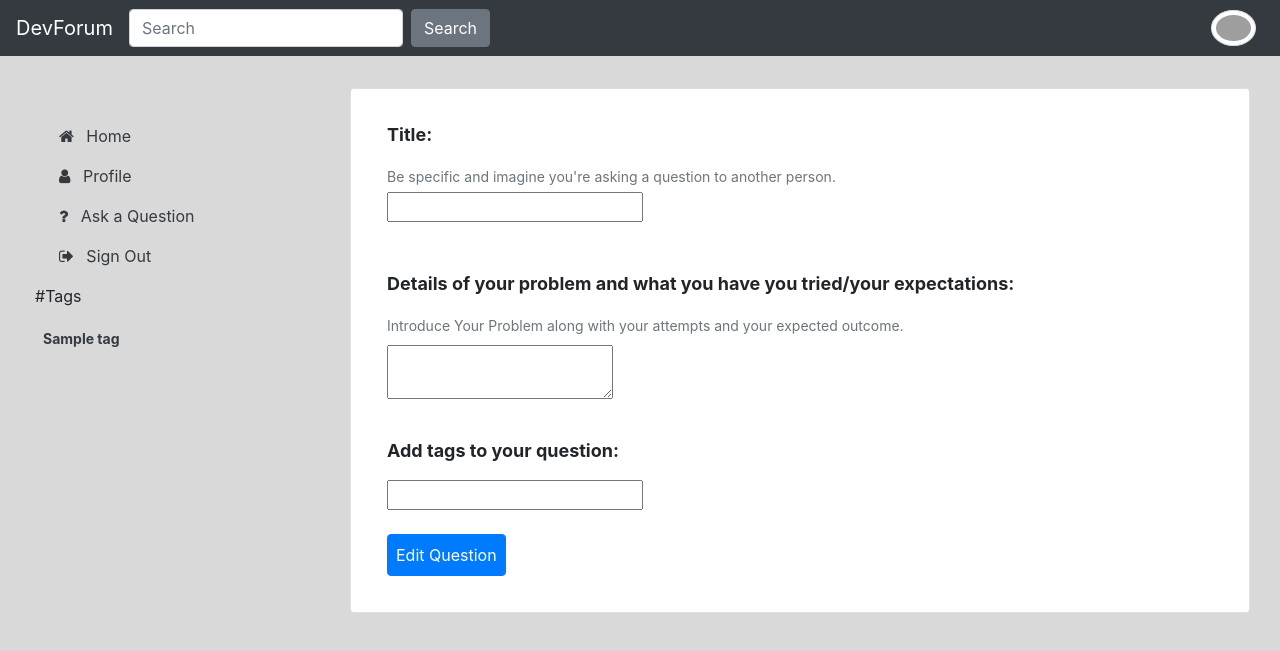
After one commit to SubidShrestha/devforum, a Django app: template templates/pages/post_details.html in a window 1280 px wide. The commit adds this page. Shown: the top 651 px of the page. Run offline with Django 4.2, Linux system fonts and the light colour scheme; the template is opened without the code that fills it: most values are stand-ins (such as "Sample title", 1, 10 or a date in 2020); form fields are guessed from the names that the template uses; some libraries are stand-ins or nearby versions; grey boxes are pictures that could not be loaded.

```diff
--- a/post/urls.py
+++ b/post/urls.py
@@ -5,6 +5,7 @@ urlpatterns = [
     path("create/", PostCreateView.as_view(),name='post-create'),
     path("signout/", LogoutView.as_view(),name='user-logout'),
     path("detail/<int:id>", PostReplyView.as_view(),name='post-reply'),
+    path("edit/<int:id>", PostEditView.as_view(),name='post-edit'),
     path("reply/<int:id>", ReplyView.as_view(),name='answer-reply'),
     path('upvote-question/',UpvoteQuestionView.as_view(),name='upvote-question'),
     path('downvote-question/',DownvoteQuestionView.as_view(),name='downvote-question'),
--- /dev/null
+++ b/templates/pages/post_details.html
@@ -0,0 +1,44 @@
+{% extends 'base.html' %}
+{% load static %}
+{% block content %}
+<script type="text/javascript" src="{% static "ckeditor/ckeditor/ckeditor.js" %}"></script>
+{% include 'partials/header.html' %}
+<div class="container-fluid wrap py-3">
+    <div class="row mt-3" style="border-radius:4px;">
+
+        {% include 'partials/left_column.html' %}
+
+        <div class="col col-lg-9 d-flex justify-content-center">
+            <div class="container-fluid mt-100">
+                <div class="card">
+                    <div class="card-body">
+                        <form action="" method ="POST">
+                            {% csrf_token %}
+                            <div class="mb-4 px-3 py-1">
+                                <p class="mt-2 font-weight-bold" style="font-size:18px;">Title:</p>
+                                <small class="text-muted" >Be specific and imagine you're asking a question to another person.</small>
+                                <div class="my-1">{{ form.title }}</div>
+                            </div>
+                            <div class="mt-1 mb-2 px-3 py-2 align-center">
+                                <p class="mt-2 text-xl font-weight-bold" style="font-size:18px;">Details of your problem and what you have you tried/your expectations:</p>
+                                <small class="text-muted">Introduce Your Problem along with your attempts and your expected outcome.</small>
+                                {{ form.media }}
+                                <div class="mt-2">{{ form.content }}</div>
+                            </div>
+                            <div class="mt-1 mb-2 px-3 py-2 align-center">
+                                <p class="mt-2 font-weight-bold" style="font-size:18px;">Add tags to your question:</p>
+                                <div class="mt-2">{{ form.tags }}</div>
+                            </div>
+                            <div class="mt-1 mb-2 px-3 py-2">
+                                <input type='submit' class='btn btn-primary px-2 py-2' value='Edit Question' id='edit'/>
+                            </div>
+                        </form>
+                    </div>
+                </div>
+            </div>
+        </div>
+
+    </div>
+</div>
+
+{% endblock content %}
```
Also changed, not shown: post/views.py (+40 -4 lines), templates/pages/profile.html (+20 -4 lines), templates/partials/popup.html (added, +19 -0 lines).
